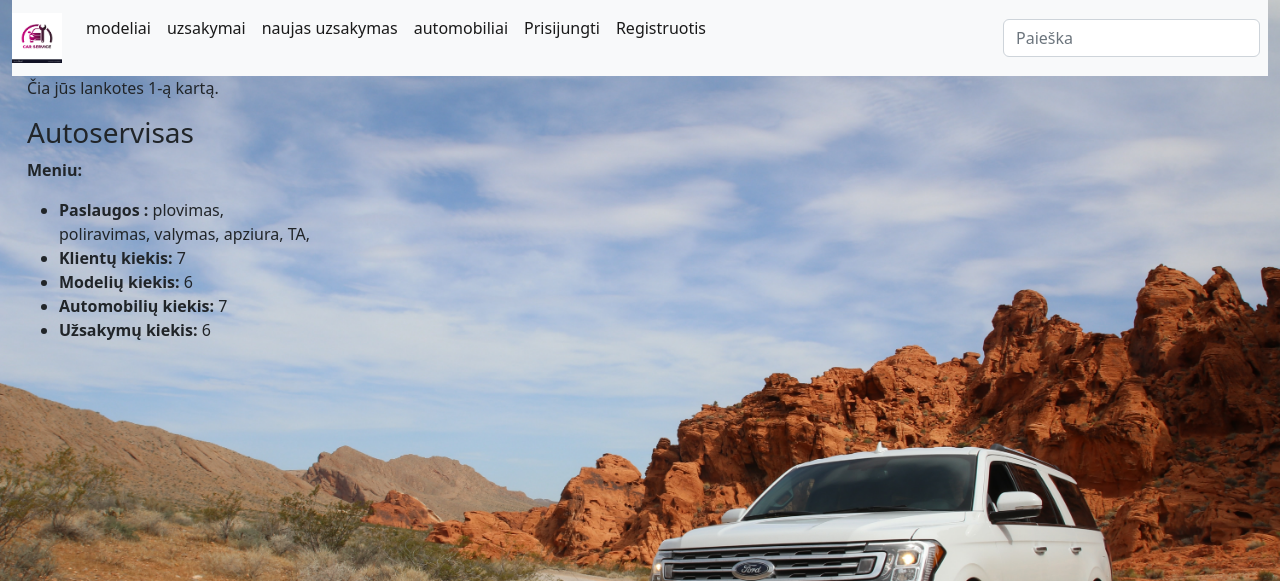
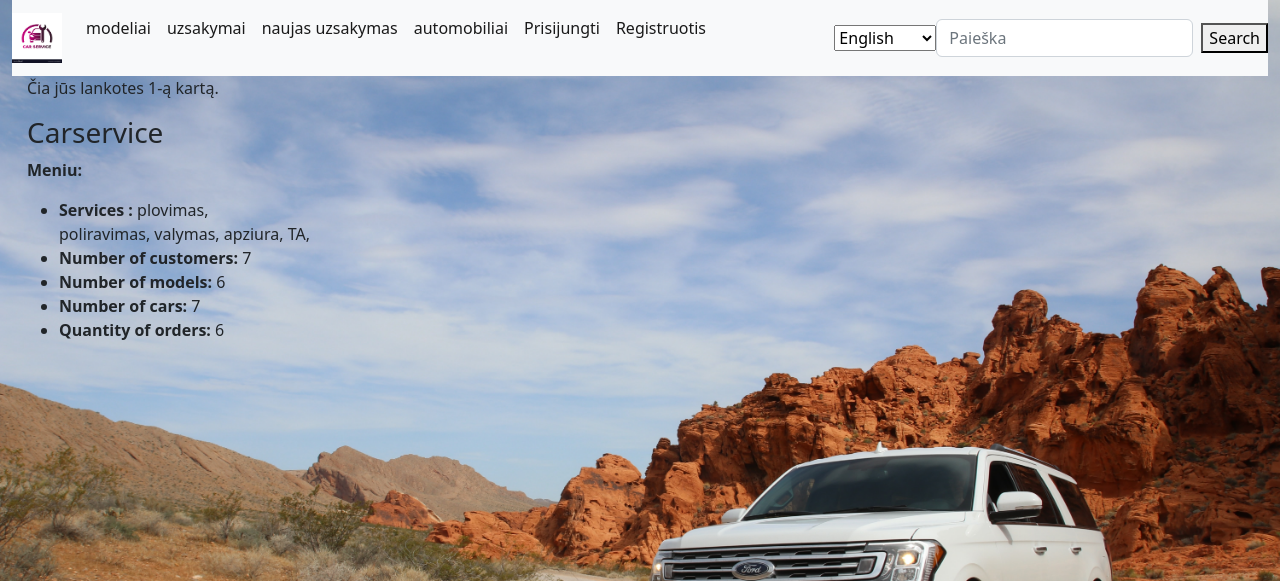
Before and after one commit to vip8python/Paslaugos, a Django app: page /paslaugos/ in a window 1280 px wide. Shown: the top 581 px of the page. Run offline with Django 4.2, Linux system fonts and the light colour scheme; data comes from the database, SQL or seed files in the repository; both versions use the stored data as it was after the commit; parts of the project's set-up code (start-up, migrations or seed data) failed here and were passed over; some libraries are stand-ins or nearby versions.

Commit message:
vertimas

```diff
--- a/paslaugos/models.py
+++ b/paslaugos/models.py
@@ -5,6 +5,7 @@ from datetime import date, datetime
 import pytz
 from tinymce.models import HTMLField
 from PIL import Image
+from django.utils.translation import gettext_lazy as _
 
 
 
--- a/paslaugos/templates/paslaugos/base.html
+++ b/paslaugos/templates/paslaugos/base.html
@@ -46,9 +46,25 @@
             <li class="nav-item active"><a class="nav-link" href="{% url 'register'%}">Registruotis</a></li>
           {% endif %}
         </ul>
+                {% load i18n %}
+      <form action="{% url 'set_language' %}" method="post">
+        {% csrf_token %}
+        <input name="next" type="hidden" value="{{ redirect_to }}"/>
+        <select name="language" onchange="this.form.submit()">
+          {% load static %}
+          {% get_current_language as LANGUAGE_CODE %}
+          {% get_available_languages as LANGUAGES %}
+          {% for lang in LANGUAGES %}
+          <option style="background-image: url({% static 'img/lt.png' %});" value="{{ lang.0 }}" {% if lang.0 == LANGUAGE_CODE %} selected="selected" {% endif %}>
+            {{ lang.1 }}
+          </option>
+          {% endfor %}
+        </select>
+      </form>
 
         <form class="form-inline my-2 my-lg-0" action="{% url 'search' %}" method="get" class="form-inline my-2 my-md-0">
             <input class="form-control mr-sm-2" name="query" class="form-control" type="text" placeholder="Paieška">
+            <button class="btm btm-outline-success" type="submit">Search</button>
         </form>
     </nav>
     {% if messages %}
--- a/paslaugos/templates/paslaugos/index.html
+++ b/paslaugos/templates/paslaugos/index.html
@@ -1,17 +1,18 @@
 {% extends "paslaugos/base.html" %}
 {% block content %}
+{% load i18n %}
 <p>Čia jūs lankotes {{ num_visits }}-ą kartą.</p>
-  <h3>Autoservisas</h3>
+  <h3>{% trans "Carservice" %}</h3>
   <p><b>Meniu:</b></p>
   <ul>
-    <li><strong>Paslaugos :</strong>
+    <li><strong>{% trans "Services " %}:</strong>
       {% for i in num_paslauga %}
       {{ i.pavadinimas }},</li>
     {% endfor %}
-    <li><strong>Klientų kiekis:</strong> {{ num_uzsakymas }}</li>
-    <li><strong>Modelių kiekis:</strong> {{ num_modelis }}</li>
-    <li><strong>Automobilių kiekis:</strong> {{ num_automobilis }}</li>
-    <li><strong>Užsakymų kiekis:</strong> {{ num_eilute }}</li>
+    <li><strong>{% trans "Number of customers" %}:</strong> {{ num_uzsakymas }}</li>
+    <li><strong>{% trans "Number of models" %}:</strong> {{ num_modelis }}</li>
+    <li><strong>{% trans "Number of cars" %}:</strong> {{ num_automobilis }}</li>
+    <li><strong>{% trans "Quantity of orders" %}:</strong> {{ num_eilute }}</li>
   </ul>
 
 
--- a/paslaugos/urls.py
+++ b/paslaugos/urls.py
@@ -1,4 +1,4 @@
-from django.urls import path, re_path
+from django.urls import path, include
 from .views import *
 
 
@@ -21,6 +21,7 @@ urlpatterns = [
     path('manoautomobiliai/new', UzsakymasByUserCreateView.as_view(), name='manoauto_new'),
     path('register/', register, name='register'),
     path('profilis/', profilis, name='profilis'),
-    path('manoautomobiliai/<int:pk>/update', UzsakymasByUserUpdateView.as_view(), name='my-automobiliai-update'),
-    # path('manoautomobiliai/<int:pk>/delete', UzsakymasByUserDeleteView.as_view(), name='my-automobiliai-delete'),
+    path('manoauto/<int:pk>/update', UzsakymasByUserUpdateView.as_view(), name='my-automobiliai-update'),
+    path('manoauto/<int:pk>/delete', UzsakymasByUserDeleteView.as_view(), name='my-automobiliai-delete'),
+    path('i18n/', include('django.conf.urls.i18n')),
     ]
--- a/paslaugos/views.py
+++ b/paslaugos/views.py
@@ -13,6 +13,7 @@ from .forms import UzsakymasReviewForm, UserAutomobilisCreateForm
 from django.contrib.auth.decorators import login_required
 from .forms import UzsakymasReviewForm, UserUpdateForm, ProfilisUpdateForm
 from django.contrib.auth.mixins import UserPassesTestMixin
+from django.utils.translation import gettext as _
 
 
 def index(request):
@@ -59,6 +60,7 @@ class UzsakymasDetailView(FormMixin, generic.DetailView):
     model = Uzsakymas
     template_name = 'paslaugos/uzsakymas_detail.html'
     form_class = UzsakymasReviewForm
+
     def get_success_url(self):
         return reverse('uzsakymas-detail', kwargs={'pk': self.object.id})
 
@@ -75,6 +77,7 @@ class UzsakymasDetailView(FormMixin, generic.DetailView):
         form.instance.reviewer = self.request.user
         form.save()
         return super(UzsakymasDetailView, self).form_valid(form)
+
 
 def paslauga(request):
     paslauga = Paslauga.objects.all()
@@ -110,8 +113,10 @@ def search(request):
                                                 | Q(vin_kodas__icontains=query))
     return render(request, 'paslaugos/search.html', {'automobilis': search_results, 'query': query})
 
+
 class CustomLogout(LogoutView):
     template_name = 'registration/logged_out.html'
+
 
 class AutoByUserListView(LoginRequiredMixin, generic.ListView):
     model = Uzsakymas
@@ -120,6 +125,7 @@ class AutoByUserListView(LoginRequiredMixin, generic.ListView):
 
     def get_queryset(self):
         return Uzsakymas.objects.filter(vartotojas=self.request.user).order_by('atsiemimo_data')
+
 
 @csrf_protect
 def register(request):
@@ -133,12 +139,12 @@ def register(request):
         if password == password2:
             # tikriname, ar neužimtas username
             if User.objects.filter(username=username).exists():
-                messages.error(request, f'Vartotojo vardas {username} užimtas!')
+                messages.error(request, _(f'Username {username} already exists'))
                 return redirect('register')
             else:
                 # tikriname, ar nėra tokio pat email
                 if User.objects.filter(email=email).exists():
-                    messages.error(request, f'Vartotojas su el. paštu {email} jau užregistruotas!')
+                    messages.error(request, _(f'Email {email} already exists'))
                     return redirect('register')
                 else:
                     # jeigu viskas tvarkoje, sukuriame naują vartotoją
@@ -146,9 +152,10 @@ def register(request):
                     messages.info(request, f'Vartotojas {username} užregistruotas!')
                     return redirect('login')
         else:
-            messages.error(request, 'Slaptažodžiai nesutampa!')
+            messages.error(request, _('Passwords do not match!'))
             return redirect('register')
     return render(request, 'paslaugos/register.html')
+
 
 @login_required
 def profilis(request):
@@ -170,6 +177,7 @@ def profilis(request):
     }
     return render(request, 'paslaugos/profilis.html', context)
 
+
 class UzsakymasByUserCreateView(LoginRequiredMixin, generic.CreateView):
     model = Uzsakymas
     # fields = ['book', 'due_back']
@@ -177,10 +185,10 @@ class UzsakymasByUserCreateView(LoginRequiredMixin, generic.CreateView):
     template_name = 'paslaugos/user_automobilis_form.html'
     form_class = UserAutomobilisCreateForm
 
-
     def form_valid(self, form):
         form.instance.reader = self.request.user
         return super().form_valid(form)
+
 
 class UzsakymasByUserUpdateView(LoginRequiredMixin, UserPassesTestMixin, generic.UpdateView):
     model = Uzsakymas
@@ -195,3 +203,13 @@ class UzsakymasByUserUpdateView(LoginRequiredMixin, UserPassesTestMixin, generic
     def test_func(self):
         uzsakymas = self.get_object()
         return self.request.user == uzsakymas.vartotojas
+
+
+class UzsakymasByUserDeleteView(LoginRequiredMixin, UserPassesTestMixin, generic.DeleteView):
+    model = Uzsakymas
+    success_url = "/paslaugos/manoauto/"
+    template_name = 'paslaugos/user_uzsakymas_delete.html'
+
+    def test_func(self):
+        uzsakymas = self.get_object()
+        return self.request.user == uzsakymas.vartotojas
```
Also changed, not shown: autoservisas/settings.py (+10 -2 lines), paslaugos/templates/paslaugos/user_uzsakymas_delete.html (added, +17 -0 lines), db.sqlite3.
